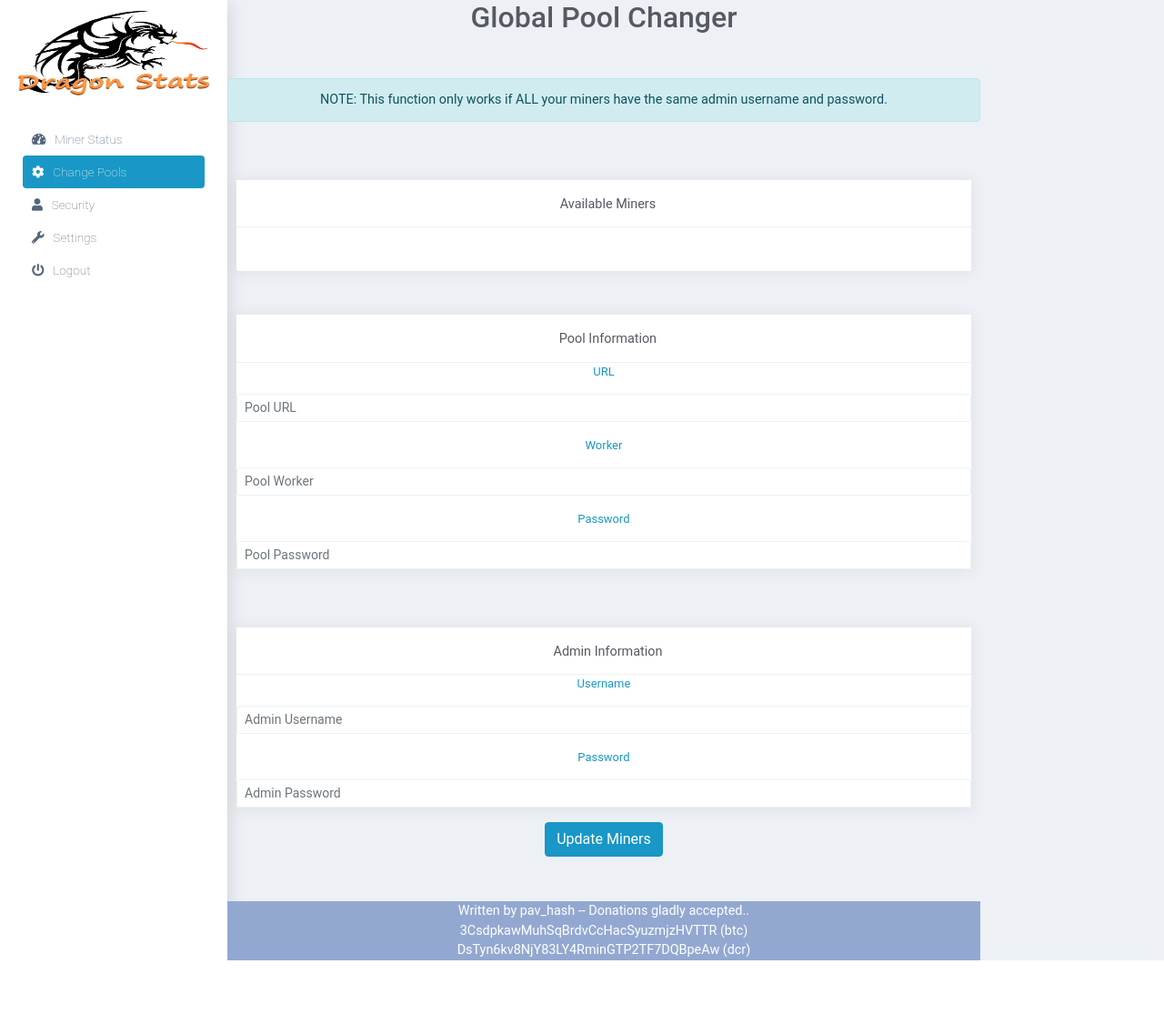
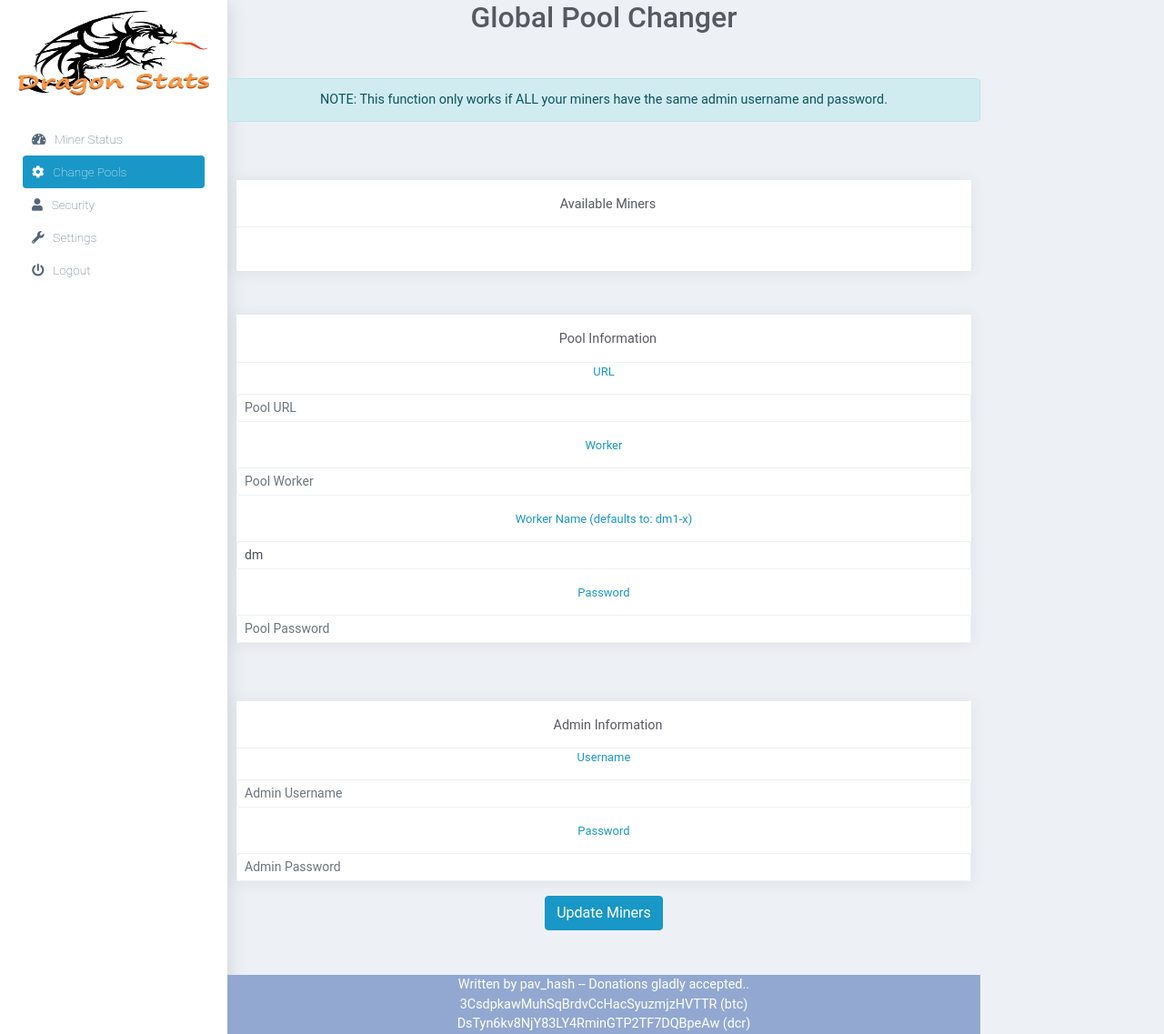
Before and after one commit to pav-hash/DragonStats, a PHP site: page /change_pool.php in a window 1280 px wide. Shown: the whole page at 91% size. Before the commit the page ends 1056 px from the top, so only its background shows below. Run offline with PHP 8.4, Linux system fonts and the light colour scheme; the visitor is signed in with stand-in values (Sample User, id 1); data that the repository does not hold is empty.

Commit message:
Update change_pool.php

```diff
--- a/change_pool.php
+++ b/change_pool.php
@@ -214,6 +214,12 @@ NOTE: This function only works if ALL your miners have the same admin username a
 			<input type="text" class="form-control form-control-sm" data-pool="0" name="user" value="" id="inputWorker" placeholder="Pool Worker">
 		</div>
 	</div>
+       <div class="form-group false">
+                <label for="inputMname">Worker Name (defaults to: dm1-x)</label>
+                <div class="input-group mb-2">
+                        <input type="text" class="form-control form-control-sm" data-pool="0" name="mname" value="dm" id="inputMname" placeholder="Pool Worker Name (defaults to: dm1-x)">
+                </div>
+        </div>
 	<div class="form-group false">
 		<label for="inputPassword1">Password</label>
 		<div class="input-group mb-2">
```
